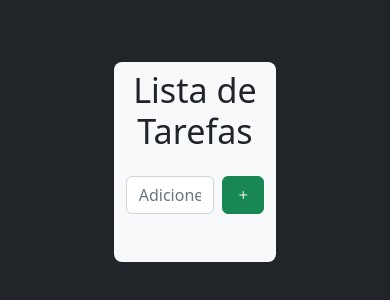
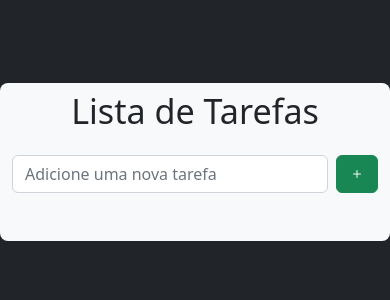
Before and after one commit to MuriloFlores/ListaDeTarefas, a plain HTML site: page index.html in a window 390 px wide. Shown: the part 260-560 px from the top of the page. Drawn offline with nearby package versions, Linux system fonts and the light colour scheme; some packages are replaced by stand-ins of ours; a script that the page names is missing.

Commit message:
fix mobile index

```diff
--- a/index.html
+++ b/index.html
@@ -11,7 +11,7 @@
 </head>
 
 <body class="bg-dark d-flex justify-content-center align-items-center" style="width: 100vw;height: 100vh;">
-    <div class="container bg-light rounded-3 col-5 pt-2 pb-4 col-sm-11">
+    <div class="container bg-light rounded-3 pt-2 pb-4 col-sm-10 col-md-5 col-lg-5">
         <h1 class="display-4 text-center mb-4">Lista de Tarefas</h1>
         <div class="nova-tarefa d-flex justify-content-center align-items-center">
             <input type="text" id="tarefa" class="form-control me-2 tarefa" placeholder="Adicione uma nova tarefa" required>
```
